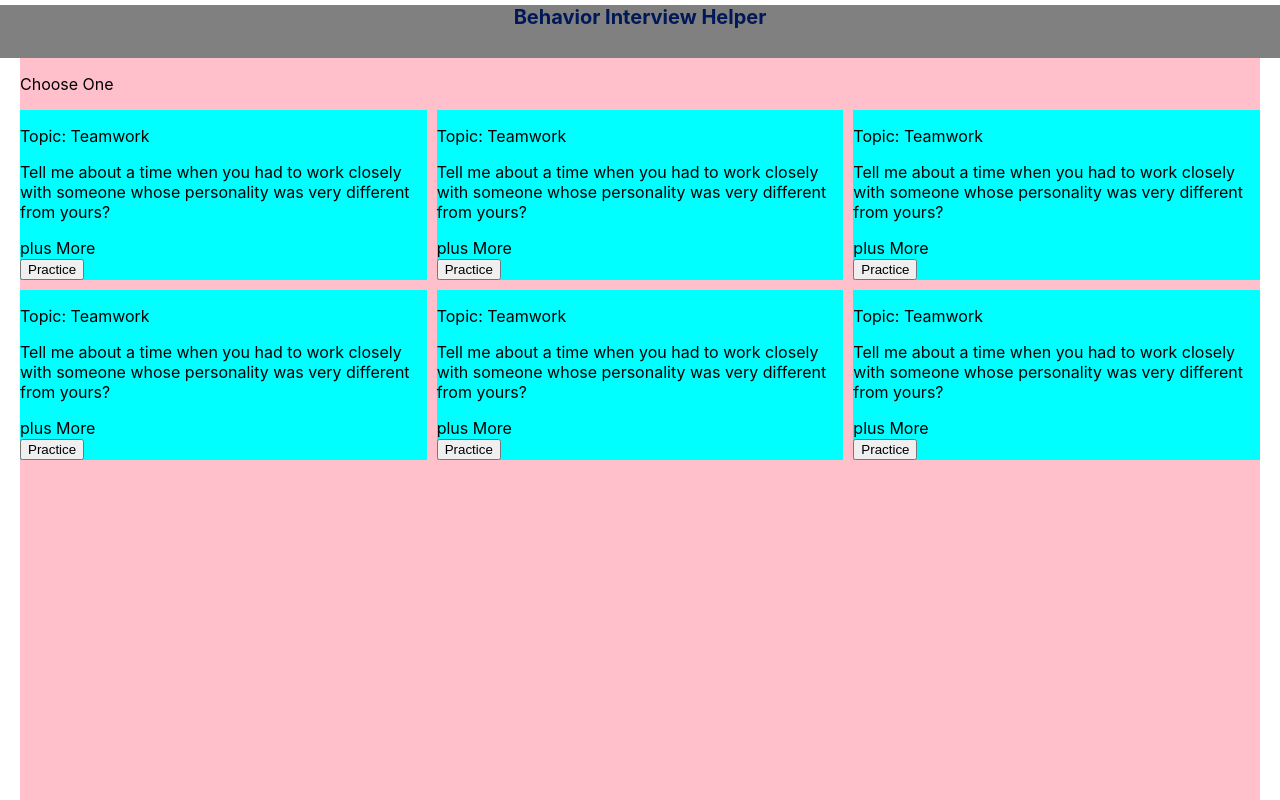
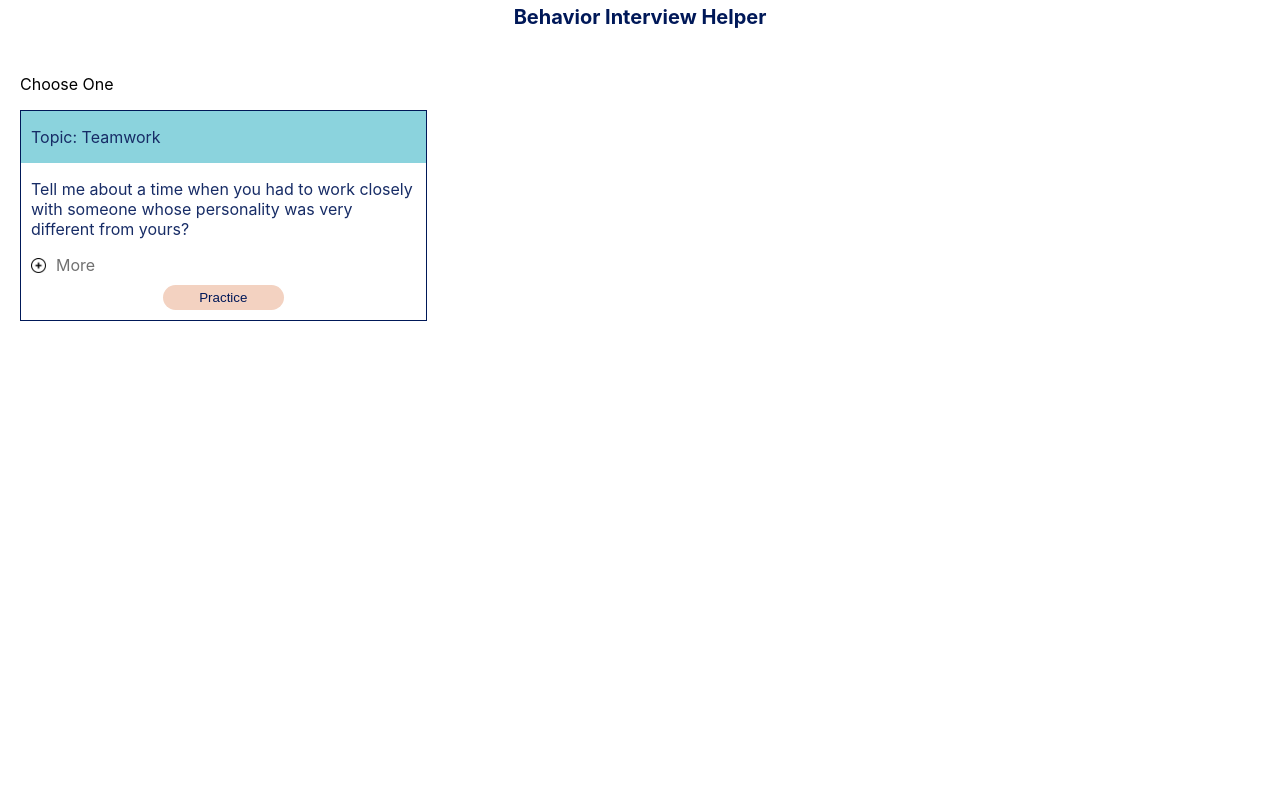
Before and after one commit to jcsmileyjr/behavior-interview-helper, a React (Create React App) app in the folder interview-helper/: page / in a window 1280 px wide. Built offline with nearby package versions, Linux system fonts and the light colour scheme.

Commit message:
Feature: Admin Page initial card layout and styling

```diff
--- a/interview-helper/src/pages/adminPage/AdminPage.js
+++ b/interview-helper/src/pages/adminPage/AdminPage.js
@@ -1,10 +1,11 @@
 import './adminPage.css';
+import PlusSign from "../../images/plus-sign.png";
 
 /**
  * Setup HTML & Content architecture - DONE
- * Setup section design responsiveness
- *  - Mobile
- *  - Desktop
+ * Setup section design responsiveness - DONE
+ *  - Mobile - DONE
+ *  - Desktop - DONE
  * Setup styling for page elements
  *  - Get one card looking correct
  *  - Break off into a component
@@ -20,103 +21,20 @@ const AdmingPage = () => {
             <main className="adminPage__content--container">
                 <p className="adminPage__pageTitle--style">Choose One</p>
                 <div className="adminPage__card--container">
-                    <article>
-                        <div class="card">
-                            <div>
-                                <p>Topic: Teamwork</p>
-                            </div>
-                            <div>
-                                <p>Tell me about a time when you had to work closely with someone whose personality was very different from yours?</p>
-                            </div>
-                            <div>
-                                <span>plus</span> More
-                            </div>
-                            <div>
-                                <button type="button">Practice</button>
-                            </div>
+                    <article className="card">
+                        <div className="card__title--container card__content--margin">
+                            <p>Topic: Teamwork</p>
+                        </div>
+                        <div className="card__content--margin card__question--container">
+                            <p>Tell me about a time when you had to work closely with someone whose personality was very different from yours?</p>
+                        </div>
+                        <div className="card__content--margin card__details--container">
+                            <img className="card__image--style" src={PlusSign} alt="clickable plus sign to provide more details on question" /> More
+                        </div>
+                        <div className="card__button--container">
+                            <button type="button" className="card__button--style">Practice</button>
                         </div>
                     </article>
-                    <article>
-                        <div class="card">
-                            <div>
-                                <p>Topic: Teamwork</p>
-                            </div>
-                            <div>
-                                <p>Tell me about a time when you had to work closely with someone whose personality was very different from yours?</p>
-                            </div>
-                            <div>
-                                <span>plus</span> More
-                            </div>
-                            <div>
-                                <button type="button">Practice</button>
-                            </div>
-                        </div>
-                    </article>
-                    <article>
-                        <div class="card">
-                            <div>
-                                <p>Topic: Teamwork</p>
-                            </div>
-                            <div>
-                                <p>Tell me about a time when you had to work closely with someone whose personality was very different from yours?</p>
-                            </div>
-                            <div>
-                                <span>plus</span> More
-                            </div>
-                            <div>
-                                <button type="button">Practice</button>
-                            </div>
-                        </div>
-                    </article>
-                    <article>
-                        <div class="card">
-                            <div>
-                                <p>Topic: Teamwork</p>
-                            </div>
-                            <div>
-                                <p>Tell me about a time when you had to work closely with someone whose personality was very different from yours?</p>
-                            </div>
-                            <div>
-                                <span>plus</span> More
-                            </div>
-                            <div>
-                                <button type="button">Practice</button>
-                            </div>
-                        </div>
-                    </article>
-                    <article>
-                        <div class="card">
-                            <div>
-                                <p>Topic: Teamwork</p>
-                            </div>
-                            <div>
-                                <p>Tell me about a time when you had to work closely with someone whose personality was very different from yours?</p>
-                            </div>
-                            <div>
-                                <span>plus</span> More
-                            </div>
-                            <div>
-                                <button type="button">Practice</button>
-                            </div>
-                        </div>
-                    </article>
-                    <article>
-                        <div class="card">
-                            <div>
-                                <p>Topic: Teamwork</p>
-                            </div>
-                            <div>
-                                <p>Tell me about a time when you had to work closely with someone whose personality was very different from yours?</p>
-                            </div>
-                            <div>
-                                <span>plus</span> More
-                            </div>
-                            <div>
-                                <button type="button">Practice</button>
-                            </div>
-                        </div>
-                    </article>
-
                 </div>
             </main>
         </div>
--- a/interview-helper/src/pages/adminPage/adminPage.css
+++ b/interview-helper/src/pages/adminPage/adminPage.css
@@ -2,14 +2,6 @@
     height: 100%;
     display: flex;
     flex-direction: column;
-}
-
-header {
-    background-color: gray; /*TESTING ONLY*/
-}
-
-main {
-    background-color: pink; /*TESTING ONLY*/
 }
 
 .adminPage__content--container {
@@ -24,8 +16,56 @@ main {
 }
 
 article {
-    background-color: aqua;
-    /* margin: 10px 0; */
+    border: 1px solid var(--Primary-Dark-Blue);
+}
+
+.card {
+    display: flex;
+    flex-direction: column;
+}
+
+.card__content--margin {
+    padding:0 10px;
+}
+
+.card__title--container  {
+    background-color: var(--Accent-Light-Blue);
+}
+
+.card__title--container > p {
+    color: var(--Primary-Medium-Blue);
+}
+
+.card__question--container {
+    color: var(--Primary-Medium-Blue);
+}
+
+.card__details--container {
+    display: flex;
+    align-items: center;
+    margin-bottom: 10px;
+    color: #707070;
+}
+
+.card__image--style {
+    height: 15px;
+    margin-right: 10px
+}
+
+.card__button--container {
+    display: flex;
+    justify-content: center;
+    align-items: center;
+}
+
+.card__button--style {
+    width: 30%;
+    padding: 5px;
+    color: var(--Primary-Dark-Blue);
+    background-color: var(--Accent-Light-Orange);
+    border: none;
+    border-radius: 20px;
+    margin-bottom: 10px;
 }
 
 @media only screen and (min-width:500px){
```
Also changed, not shown: interview-helper/src/images/plus-sign.png (added).
